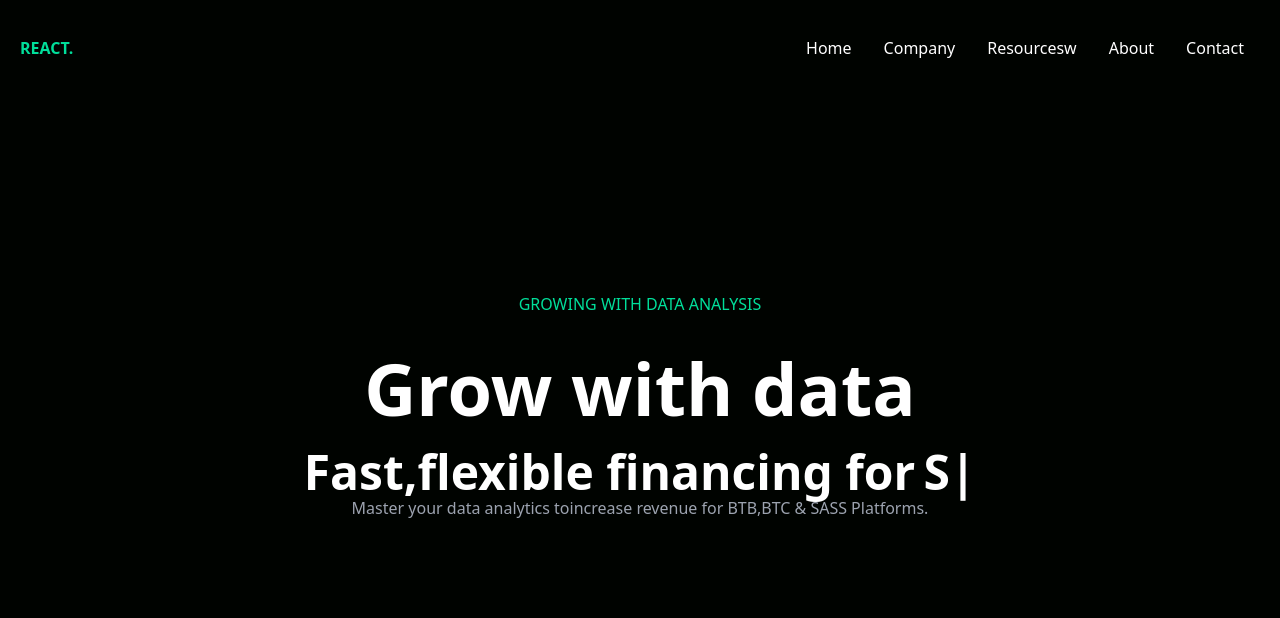
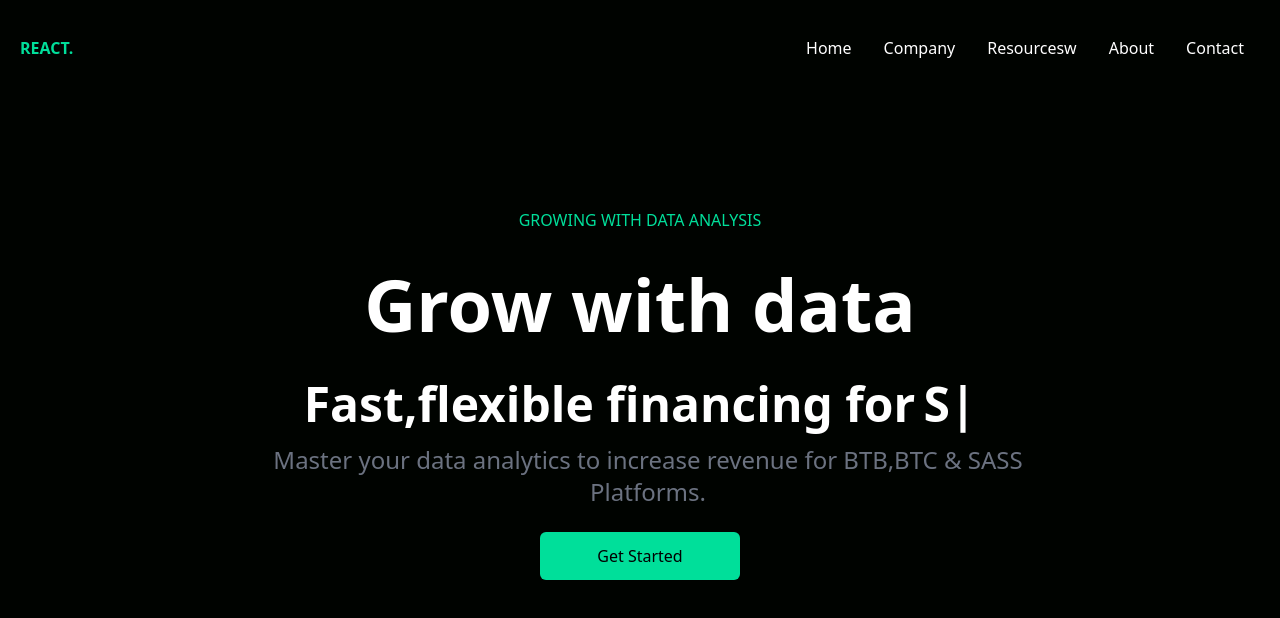
Before and after one commit to cafferti/tailwind-project, a React (Vite) app: page / in a window 1280 px wide. Shown: the top 618 px of the page. Built offline with nearby package versions, Linux system fonts and the light colour scheme.

Commit message:
finishedusing react animation for react-typed and completed land component

```diff
--- a/src/components/land.jsx
+++ b/src/components/land.jsx
@@ -7,7 +7,7 @@ const land = () => {
       <h1 className="md:text-7xl sm:text-5xl text-xl font-bold md:py-6">
         Grow with data
       </h1>
-      <div className="md:text-5xl sm:text-4xl font-bold text-xl flex justify-center ">
+      <div className="md:text-5xl sm:text-4xl font-bold text-xl flex justify-center py-4 ">
         <p className="pr-2">
           Fast,flexible financing for
         </p>
@@ -18,12 +18,12 @@ const land = () => {
           loop
         ></ReactTyped>
       </div>
-      <p className=" text-gray-400">
-        Master your data analytics toincrease revenue for BTB,BTC & SASS
+      <p className=" text-gray-500 md:text-2xl text-bold text-xl md:pl-4  ">
+        Master your data analytics to increase revenue for BTB,BTC & SASS
         Platforms.
       </p>
 
-      <button></button>
+      <button className="bg-[#00df9a] w-[200px] rounded-md my-6 mx-auto py-3 text-black">Get Started</button>
     </div>
   );
 };
```
